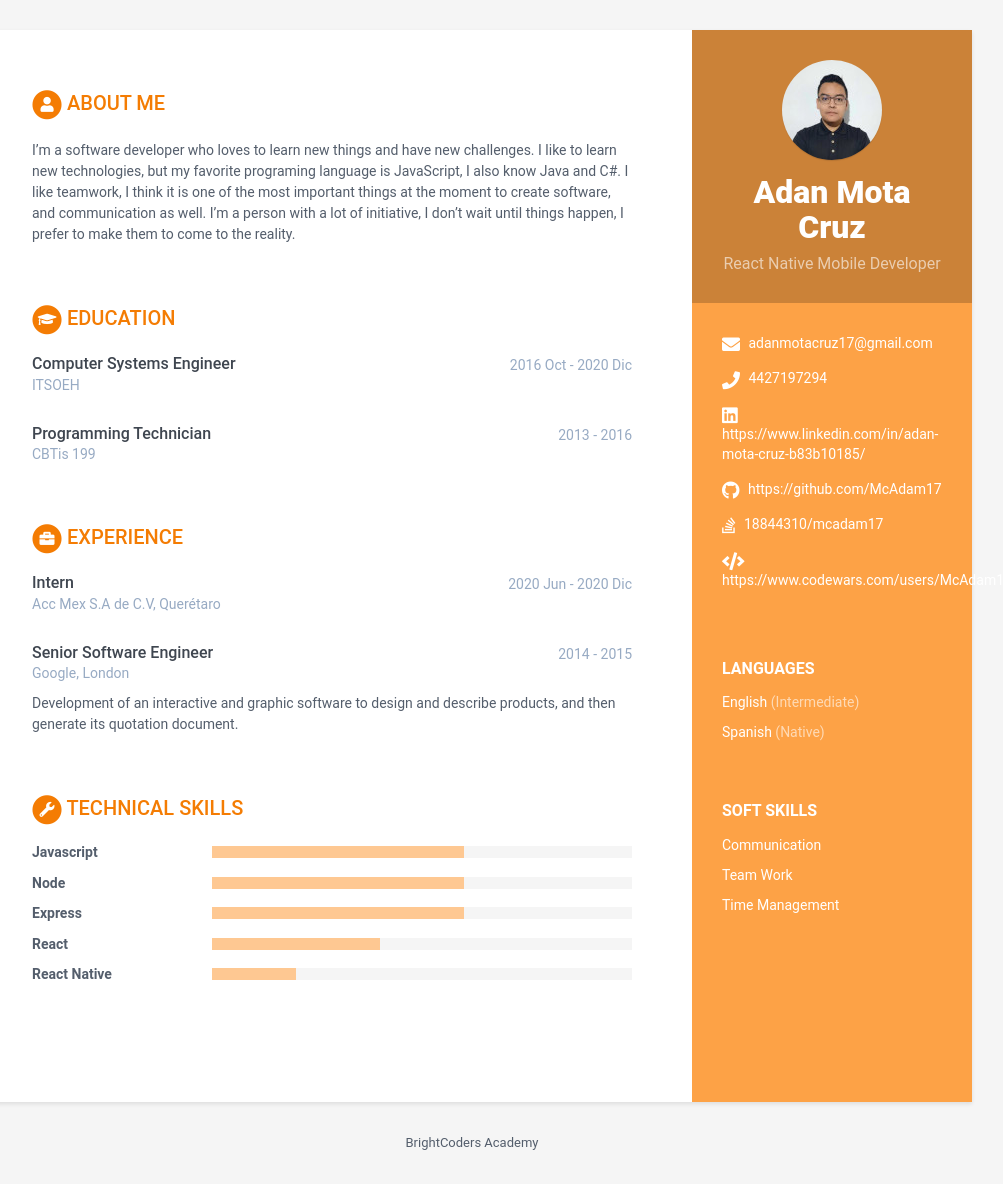
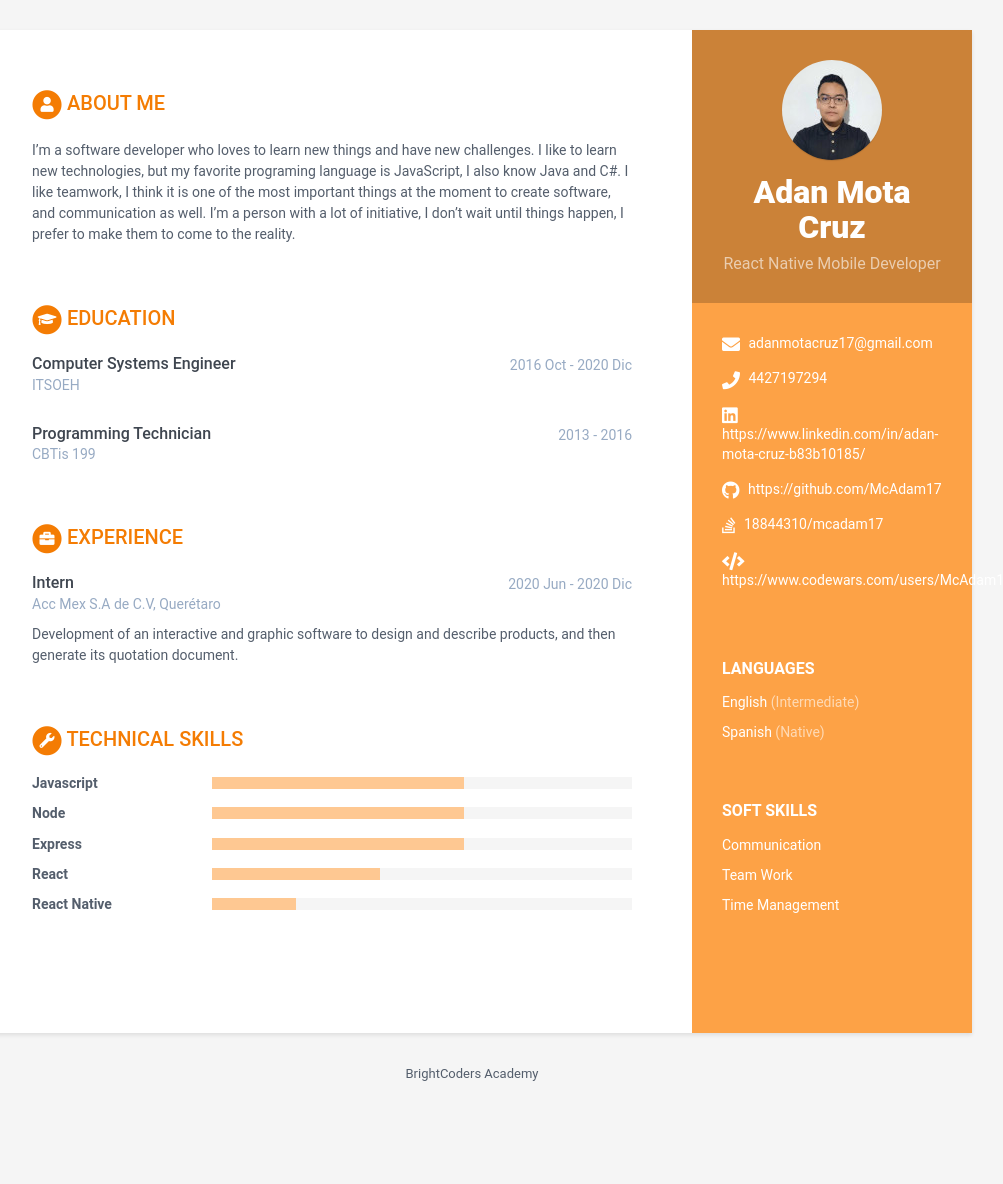
Before and after one commit to BC-MAY-21-RN/kata-resume-McAdam17, a Jekyll site: the page built from index.html, in a window 1280 px wide. Shown: the whole page, without its empty margins (168-1171 px from the left). Built offline with Jekyll 4.4.1, drawn with Linux system fonts in a browser that asks for light colours; after the commit the page ends 1115 px from its top, so only the background shows below that.

Commit message:
Update data.yml

```diff
--- a/_data/data.yml
+++ b/_data/data.yml
@@ -69,12 +69,6 @@ experiences:
     time: 2020 Jun - 2020 Dic
     company: Acc Mex S.A de C.V, Querétaro
     details: |
-
-
-  - role: Senior Software Engineer
-    time: 2014 - 2015
-    company: Google, London
-    details: |
       Development of an interactive and graphic software to design and describe products, and then generate its quotation document.
 
 
```
